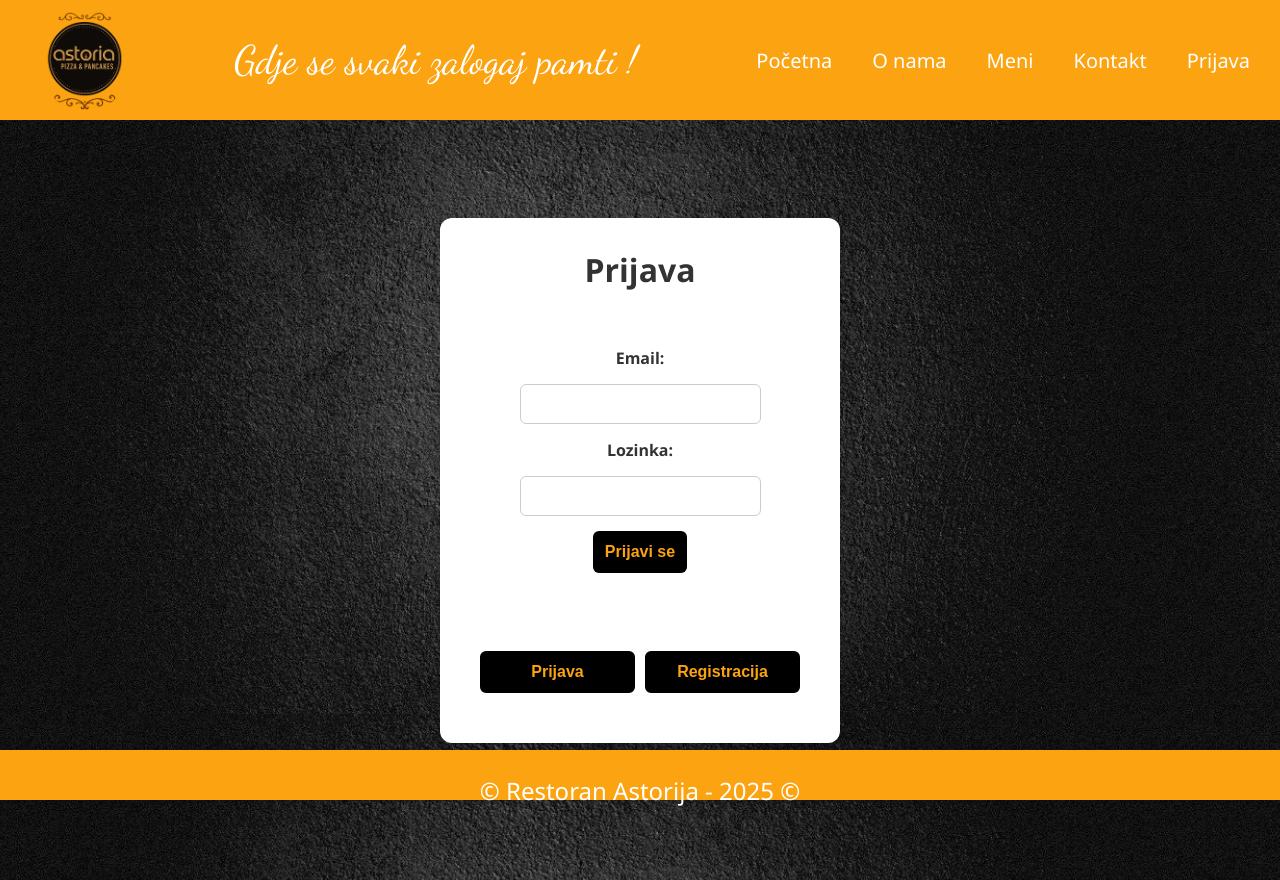
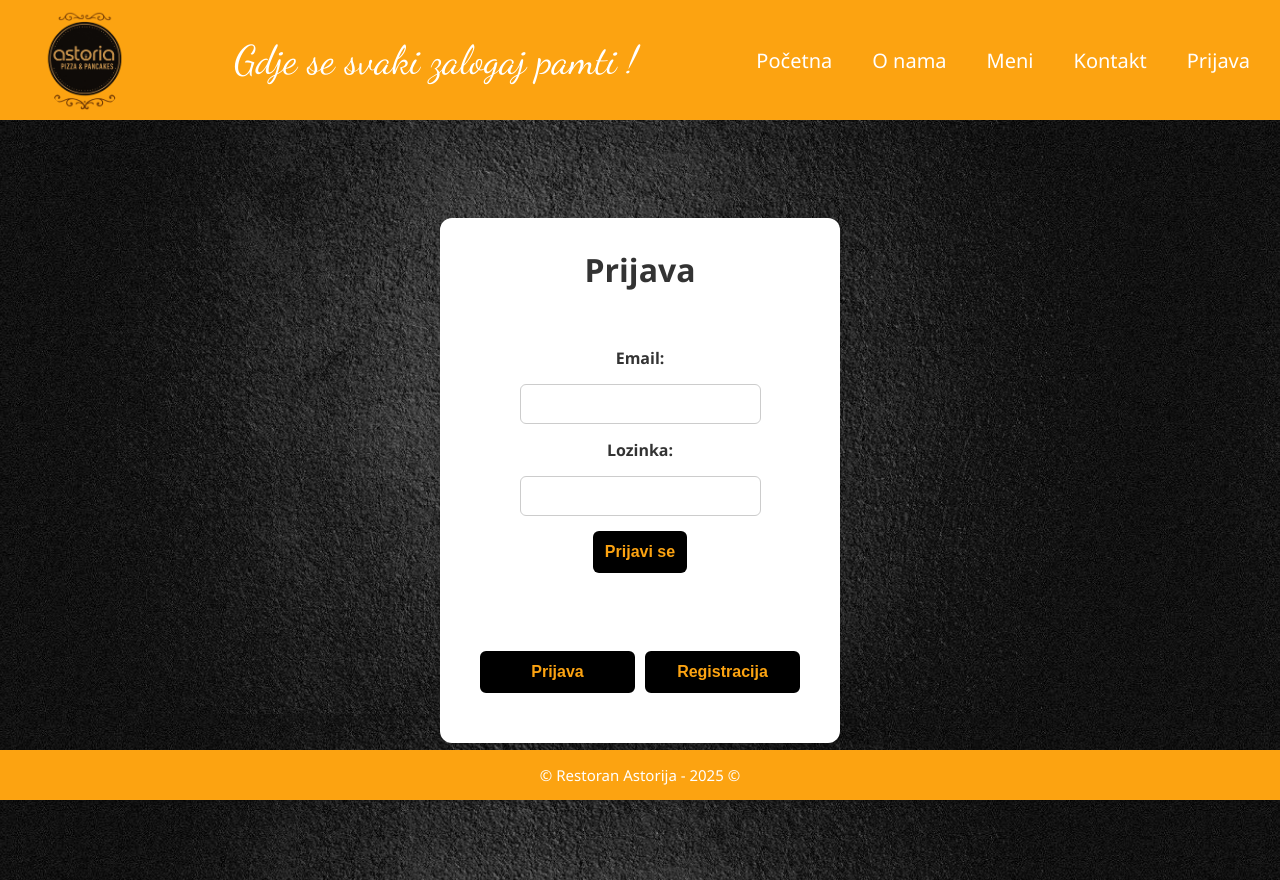
Before and after one commit to kemalbeganovic24/Restoran-Astoria, a React (Create React App) app: page /login in a window 1280 px wide. Built offline with nearby package versions, Linux system fonts and the light colour scheme.

Commit message:
Update footer.css

```diff
--- a/src/assets/styles/footer.css
+++ b/src/assets/styles/footer.css
@@ -10,6 +10,6 @@ footer{
     font-weight: 500;
     text-align: center;
 }
-.footer{
+.footer p{
     font-size: 15px;
 }
```
